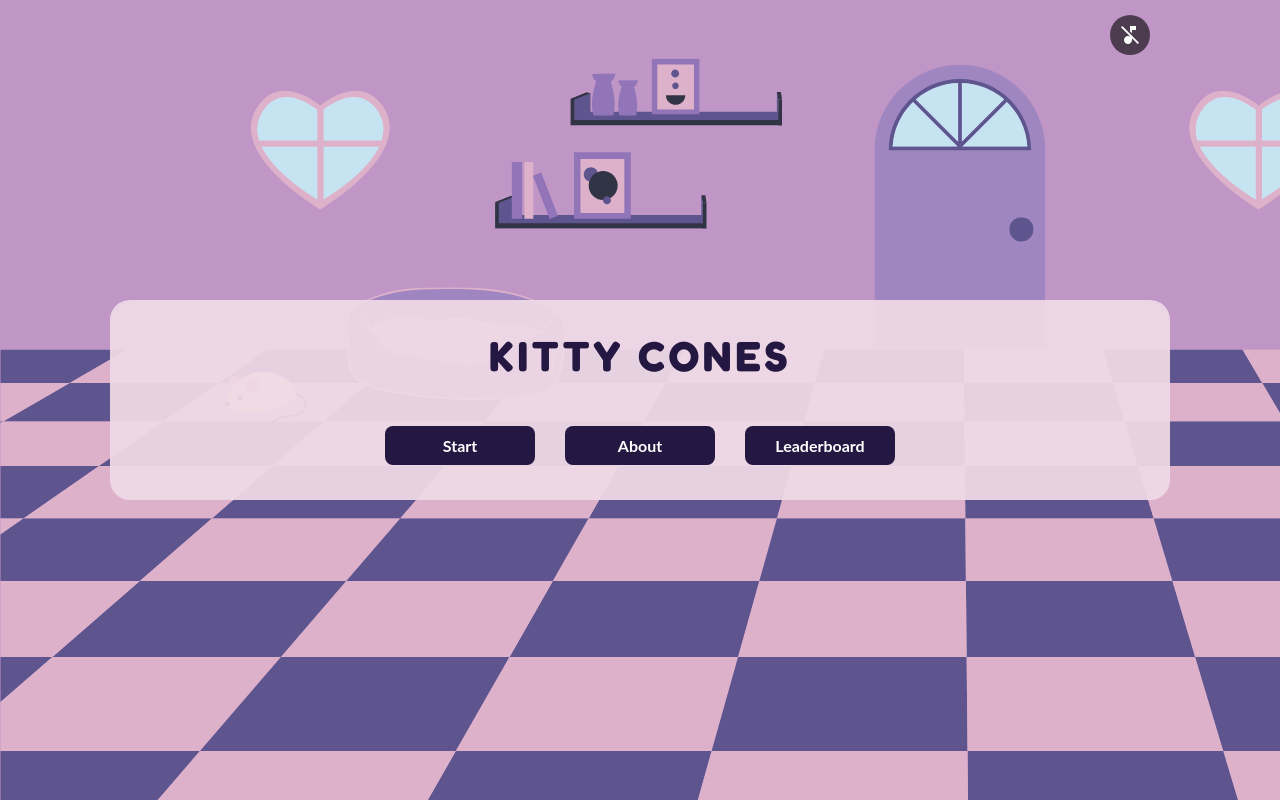
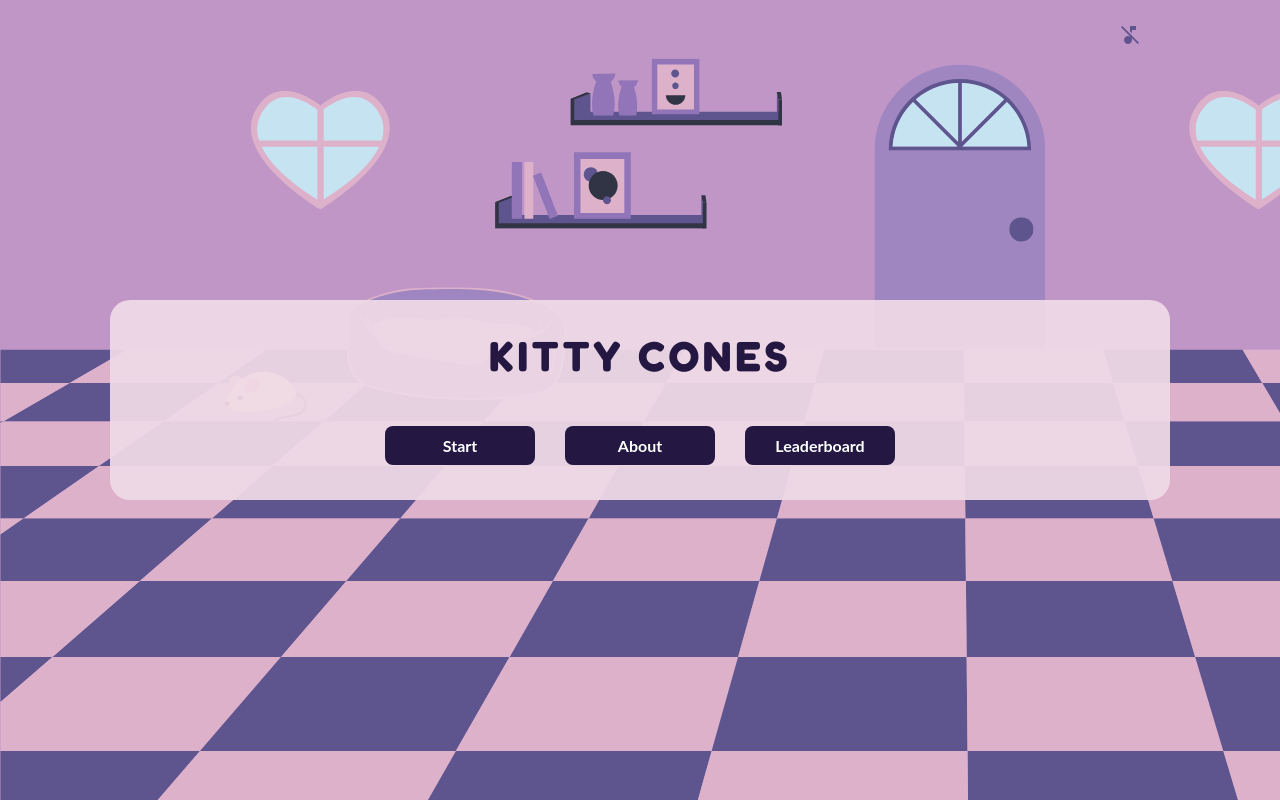
Before and after one commit to danielledonnelly/kittycones, a React (Vite) app: page / in a window 1280 px wide. Built offline with nearby package versions, Linux system fonts and the light colour scheme; no server answers.

Commit message:
laying the groundwork for animations

```diff
--- a/src/App.css
+++ b/src/App.css
@@ -204,6 +204,7 @@ body {
   width: 220px;
   height: 220px;
   position: relative;
+  margin-top: -50px;
 }
 
 .ice-cream-cone {
@@ -222,34 +223,27 @@ body {
 }
 
 .mute-button {
-  z-index: 99999 !important;
   position: fixed !important;
   top: 15px !important;
   right: 130px !important;
-  background: rgba(0, 0, 0, 0.6) !important;
-  color: white !important;
-  border: none !important;
-  border-radius: 50% !important;
-  width: 40px !important;
-  height: 40px !important;
-  display: flex !important;
-  align-items: center !important;
-  justify-content: center !important;
-  cursor: pointer !important;
-  font-size: 18px !important;
-  transition: background 0.3s !important;
+  z-index: 9999 !important;
+  color: #5E558F !important;
 }
 
-.mute-button:hover {
-  background: rgba(0, 0, 0, 0.8) !important;
+.mute-button.MuiIconButton-root {
+  background-color: transparent !important;
 }
 
+.mute-button.MuiIconButton-root:hover {
+  background-color: transparent !important;
+}
 
 .ice-cream-scoop {
   position: absolute;
   left: 50%;
-  transform: translateX(-50%);
-  width: 110%;
+  transform: translateX(-49%) translateY(-10px);
+  width: 115%;
+  /* This aligns cones with scoops */
 }
 
 .order {
@@ -451,8 +445,8 @@ body {
   }
 
   .ice-cream-scoop {
-    width: 75%;
-    transform: translate(-70%, 30%);
+    width: 80%;
+    transform: translate(-68%, 30%);
   }
 
 
--- a/src/Game.jsx
+++ b/src/Game.jsx
@@ -291,10 +291,13 @@ function Game() {
         {/* Assembled Ice Cream */}
         <div className="ice-cream">
           {selectedCone && (
-            <img
+            <motion.img
               src={`/assets/${selectedCone}`}
               alt="Selected Cone"
               className="ice-cream-cone"
+              initial={{ scale: 0.5, y: 100, opacity: 0 }}
+              animate={{ scale: 1, y: 0, opacity: 1 }}
+              transition={{ type: "spring", duration: 0.5 }}
             />
           )}
           {selectedScoops.map((scoop, index) => (
@@ -303,7 +306,7 @@ function Game() {
               src={`/assets/${scoop}`}
               alt={`Scoop ${index + 1}`}
               className="ice-cream-scoop"
-              style={{ bottom: `${210 + index * 50}px` }}
+              style={{ bottom: `${220 + index * 40}px` }}
             />
           ))}
         </div>
```
Also changed, not shown: src/MusicToggle.jsx (deleted, +0 -7 lines).
